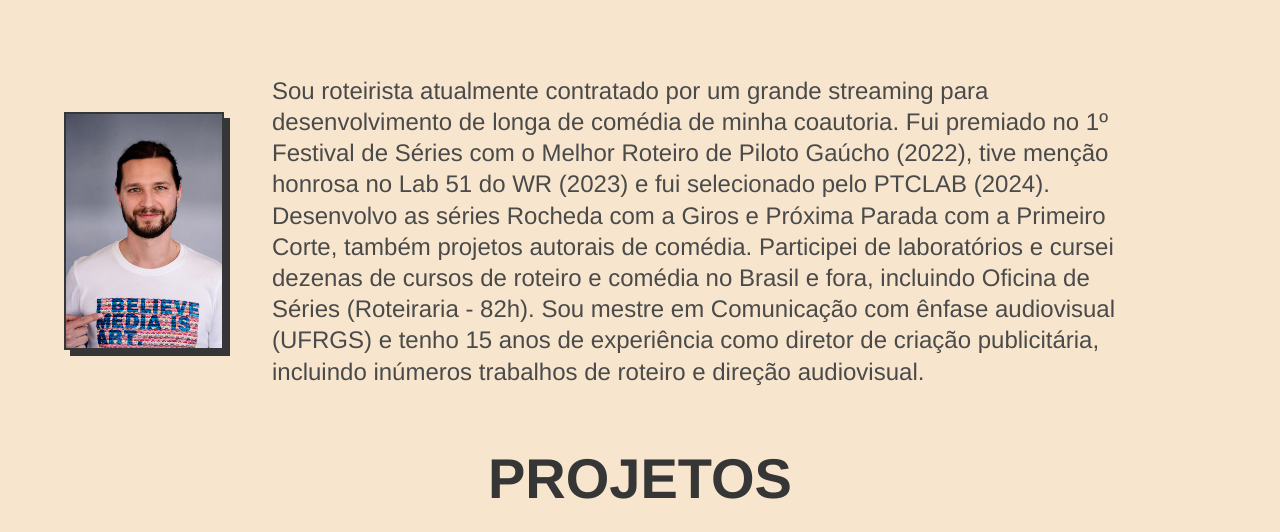
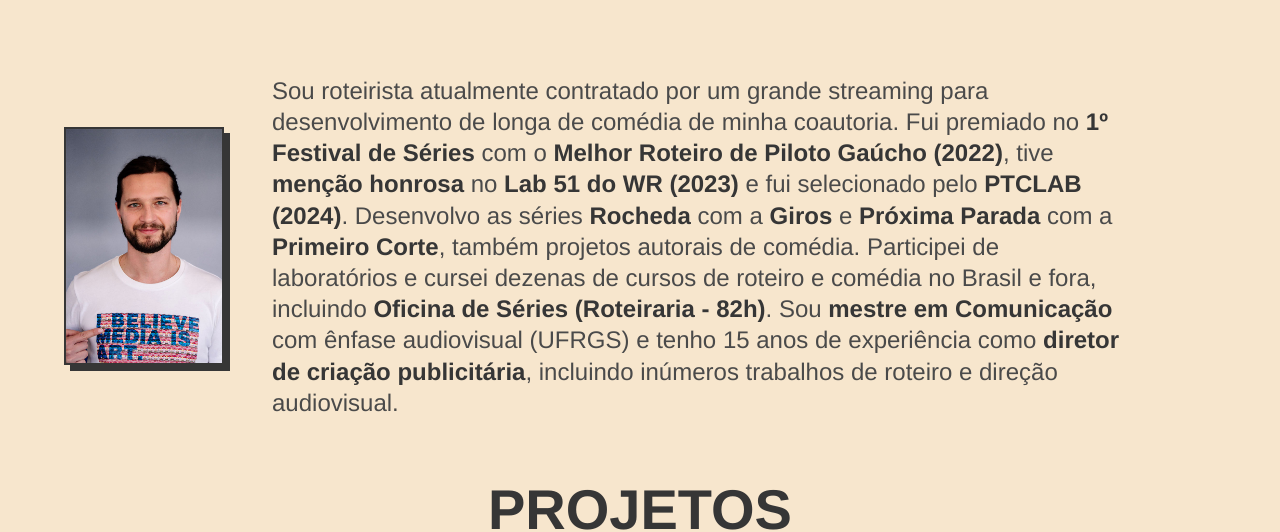
Before and after one commit to nicolorenzo/zambam, a website: page index.html in a window 1280 px wide. Shown: the part 304-836 px from the top of the page. Drawn offline with Linux system fonts and the light colour scheme; a web font is replaced by a local one.

Commit message:
Ajueste texto e Projetos

```diff
--- a/index.html
+++ b/index.html
@@ -42,16 +42,21 @@
               <p class="is-size-4">
                 Sou roteirista atualmente contratado por um grande streaming
                 para desenvolvimento de longa de comédia de minha coautoria. Fui
-                premiado no 1º Festival de Séries com o Melhor Roteiro de Piloto
-                Gaúcho (2022), tive menção honrosa no Lab 51 do WR (2023) e fui
-                selecionado pelo PTCLAB (2024). Desenvolvo as séries Rocheda com
-                a Giros e Próxima Parada com a Primeiro Corte, também projetos
-                autorais de comédia. Participei de laboratórios e cursei dezenas
-                de cursos de roteiro e comédia no Brasil e fora, incluindo
-                Oficina de Séries (Roteiraria - 82h). Sou mestre em Comunicação
-                com ênfase audiovisual (UFRGS) e tenho 15 anos de experiência
-                como diretor de criação publicitária, incluindo inúmeros
-                trabalhos de roteiro e direção audiovisual.
+                premiado no <strong>1º Festival de Séries</strong> com o
+                <strong>Melhor Roteiro de Piloto Gaúcho (2022)</strong>, tive
+                <strong>menção honrosa</strong> no
+                <strong>Lab 51 do WR (2023)</strong> e fui selecionado pelo
+                <strong>PTCLAB (2024)</strong>. Desenvolvo as séries
+                <strong>Rocheda</strong> com a <strong>Giros</strong> e
+                <strong>Próxima Parada</strong> com a
+                <strong>Primeiro Corte</strong>, também projetos autorais de
+                comédia. Participei de laboratórios e cursei dezenas de cursos
+                de roteiro e comédia no Brasil e fora, incluindo
+                <strong>Oficina de Séries (Roteiraria - 82h)</strong>. Sou
+                <strong>mestre em Comunicação</strong> com ênfase audiovisual
+                (UFRGS) e tenho 15 anos de experiência como
+                <strong>diretor de criação publicitária</strong>, incluindo
+                inúmeros trabalhos de roteiro e direção audiovisual.
               </p>
             </div>
           </div>
@@ -67,7 +72,7 @@
         </div>
       </div>
       <ul class="accordion">
-        <li class="active has-background-yellow">
+        <!-- <li class="active has-background-yellow">
           <div class="hero is-small">
             <div class="hero-body">
               <div class="container is-max-widescreen">
@@ -138,7 +143,7 @@
               </div>
             </div>
           </div>
-        </li>
+        </li> -->
         <li class="has-background-red">
           <div class="hero is-small">
             <div class="hero-body">
```
